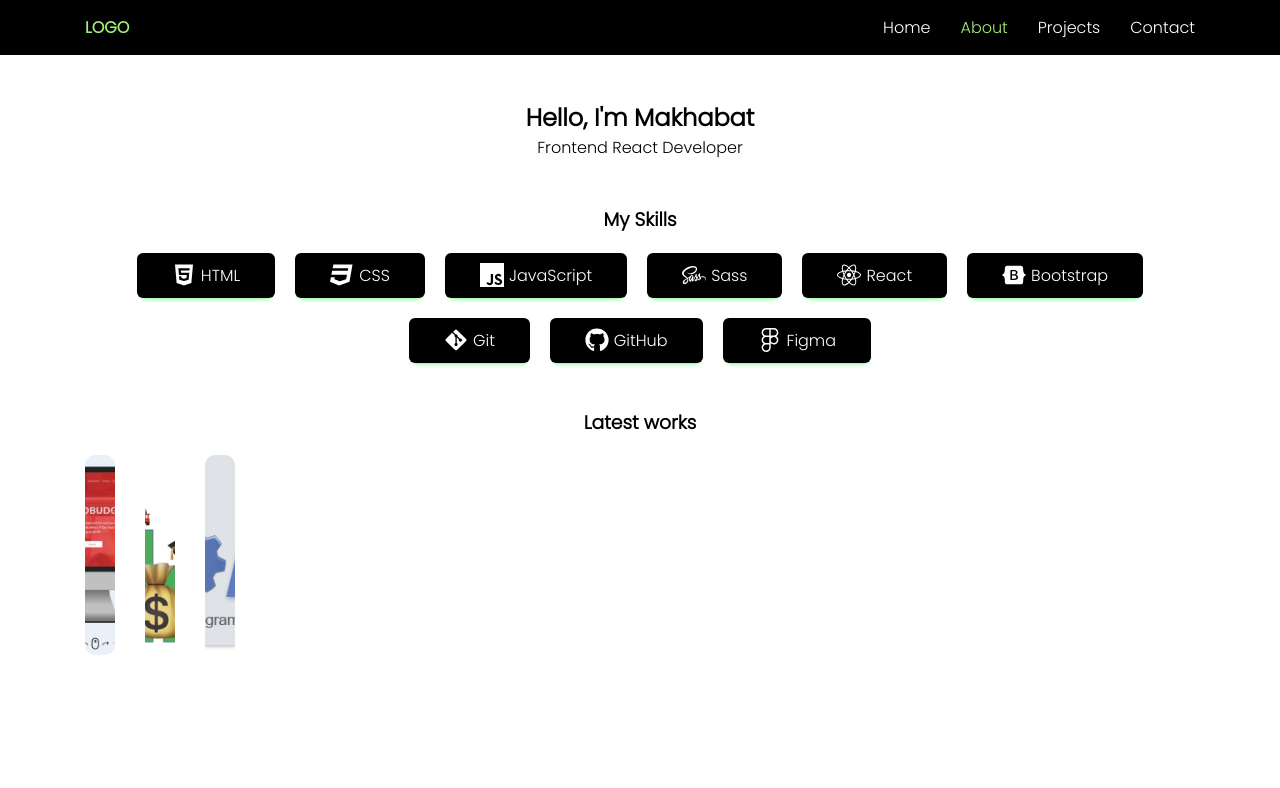
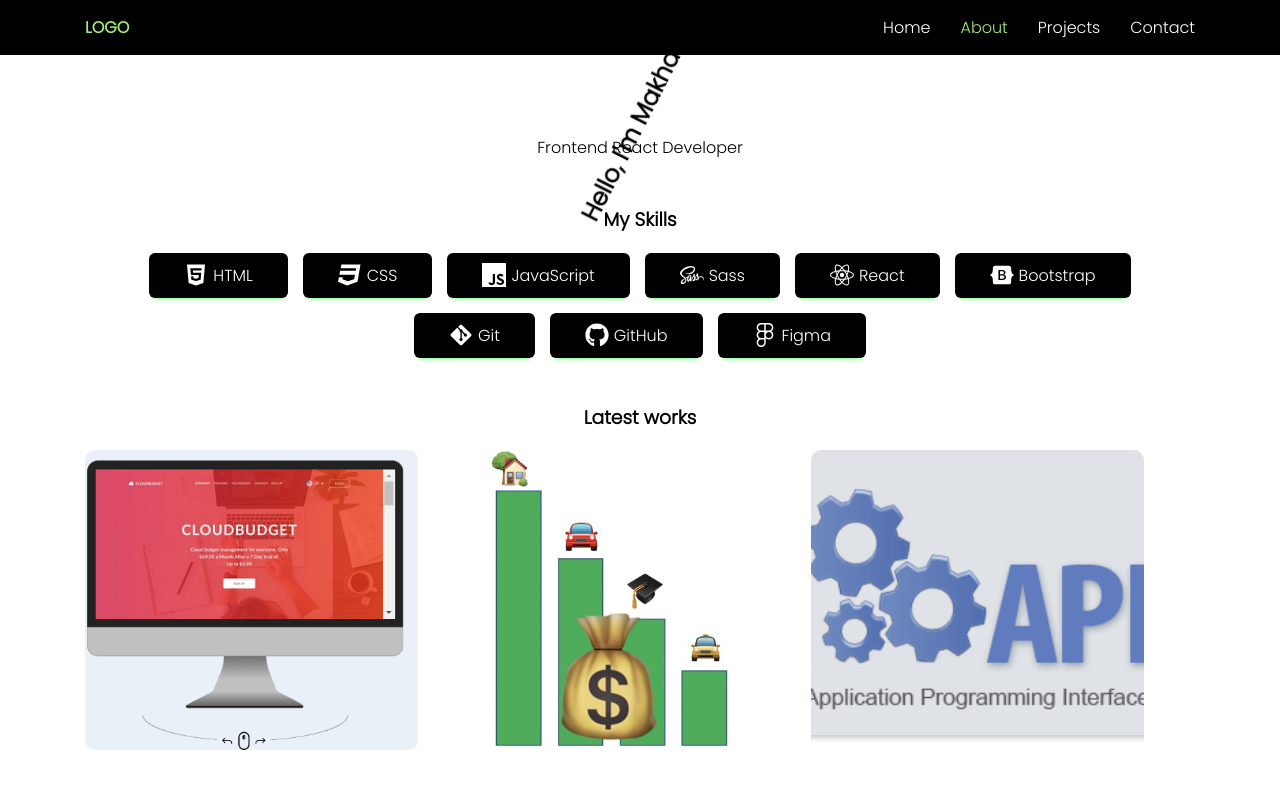
Before and after one commit to Makhabat1502/react-portfolio, a React (Create React App) app: page /about in a window 1280 px wide. Shown: the top 788 px of the page. Built offline with nearby package versions, Linux system fonts and the light colour scheme.

Commit message:
Add animation to the title

```diff
--- a/package.json
+++ b/package.json
@@ -6,6 +6,7 @@
     "@testing-library/jest-dom": "^5.16.4",
     "@testing-library/react": "^13.3.0",
     "@testing-library/user-event": "^13.5.0",
+    "framer-motion": "^7.0.0",
     "ityped": "^1.0.3",
     "react": "^18.2.0",
     "react-dom": "^18.2.0",
--- a/src/Pages/About/About.jsx
+++ b/src/Pages/About/About.jsx
@@ -1,4 +1,5 @@
 import React from "react";
+import { motion } from "framer-motion";
 import {
   FaHtml5,
   FaCss3,
@@ -21,7 +22,18 @@ function About() {
     <section className="about">
       <div className="container">
         <div className="about__intro">
-          <h1>Hello, I'm Makhabat</h1>
+          <motion.h1
+            animate={{ rotate: 360 }}
+            transition={{
+              duration: 2,
+              repeat: Infinity,
+              repeatDelay: 2,
+              repeatType: "reverse",
+              type: "spring",
+            }}
+          >
+            Hello, I'm Makhabat
+          </motion.h1>
           <p>Frontend React Developer</p>
         </div>
 
--- a/src/Pages/About/about.scss
+++ b/src/Pages/About/about.scss
@@ -21,7 +21,7 @@
       display: flex;
       flex-wrap: wrap;
       justify-content: center;
-      gap: 20px;
+      gap: 15px;
     }
 
     li {
@@ -52,12 +52,12 @@
 
     li {
       position: relative;
-      width: 30px;
+      width: 30%;
 
       h4 {
         position: absolute;
         top: 50%;
-        transform: translate(-50%);
+        transform: translateY(-60%);
         padding: 20px 10px;
         background-color: transparentize($color: #000000, $amount: 0.2);
         color: #fff;
@@ -73,7 +73,7 @@
 
     img {
       width: 100%;
-      height: 200px;
+      height: 300px;
       border-radius: 10px;
       object-fit: cover;
     }
```
Also changed, not shown: 1 other file (tests, documents, lock files or other folders).
